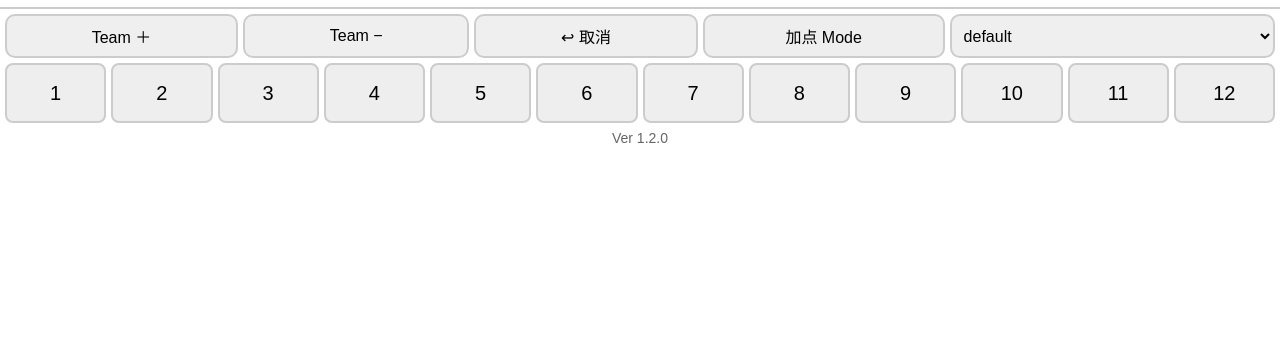
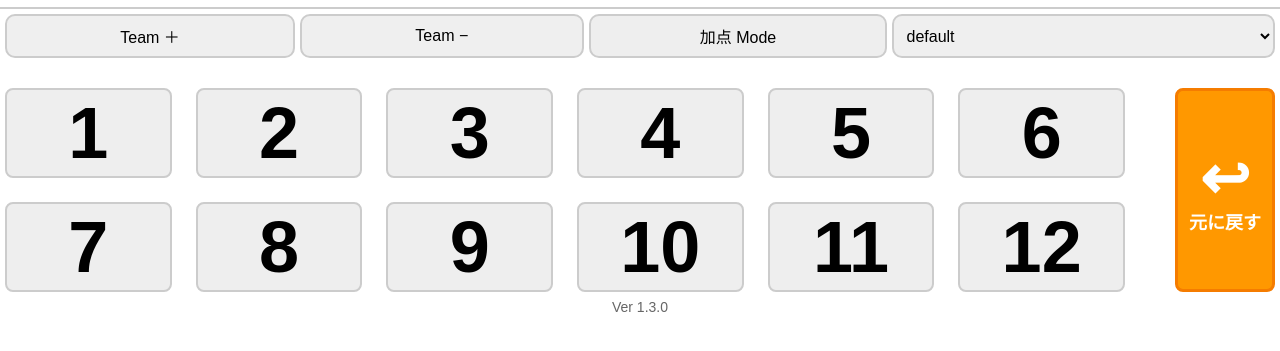
Before and after one commit to atsushikose-arch/molkky-score-app, a plain HTML site: page index.html in a window 1280 px wide. Shown: the part 391-742 px from the top of the page. Drawn offline with Linux system fonts and the light colour scheme; a web font is replaced by a local one.

Commit message:
Improve UI/UX: enlarge score input keys and reposition undo button
- Increase score input key size (60px -> 100px height, 72px font)
- Increase spacing between keys (5px -> 24px gap)
- Move undo button to the right side of score keys
- Add "元に戻す" text to undo button with icon
- Increase spacing between keys and undo button (50px gap)
- Update version to 1.3.0

Co-Authored-By: Claude Sonnet 4.5 <noreply@anthropic.com>

```diff
--- a/index.html
+++ b/index.html
@@ -126,12 +126,17 @@ body {
     border: 2px solid #ccc;
     flex-grow: 1;
 }
+.keys-area {
+    display: flex;
+    gap: 50px;
+    margin-top: 25px;
+}
 .keys {
-    width: 100%;
+    flex: 1;
     display: grid;
-    grid-template-columns: repeat(auto-fit, minmax(50px, 1fr));
-    grid-auto-rows: 60px;
-    gap: 5px;
+    grid-template-columns: repeat(auto-fit, minmax(80px, 1fr));
+    grid-auto-rows: 100px;
+    gap: 24px;
 }
 .key {
     border: 2px solid #ccc;
@@ -140,8 +145,42 @@ body {
     display: flex;
     justify-content: center;
     align-items: center;
-    font-size: 20px;
+    font-size: 72px;
+    font-weight: bold;
     cursor: pointer;
+    user-select: none;
+}
+.key:active {
+    background: #ddd;
+    transform: scale(0.95);
+}
+.undo-button {
+    min-width: 120px;
+    background: #ff9800;
+    color: white;
+    font-weight: bold;
+    border: 3px solid #f57c00;
+    border-radius: 8px;
+    cursor: pointer;
+    user-select: none;
+    display: flex;
+    flex-direction: column;
+    justify-content: center;
+    align-items: center;
+    gap: 5px;
+    padding: 10px;
+}
+.undo-button .icon {
+    font-size: 60px;
+    line-height: 1;
+}
+.undo-button .text {
+    font-size: 18px;
+    line-height: 1;
+}
+.undo-button:active {
+    background: #f57c00;
+    transform: scale(0.95);
 }
 .version {
     font-size: 14px;
@@ -153,7 +192,16 @@ body {
     .container { flex-direction: column; }
     .bottom { flex-direction: column; }
     .controls { flex-direction: row; flex-wrap: wrap; }
-    .keys { grid-template-columns: repeat(auto-fit, minmax(50px, 1fr)); }
+    .keys-area {
+        margin-top: 25px;
+    }
+    .keys {
+        grid-template-columns: repeat(6, 1fr);
+        grid-auto-rows: 90px;
+    }
+    .undo-button {
+        min-width: 100px;
+    }
 }
 </style>
 </head>
@@ -164,7 +212,6 @@ body {
         <div class="controls">
             <button onclick="addTeam()">Team ＋</button>
             <button onclick="removeTeam()">Team −</button>
-            <button onclick="undo()">↩ 取消</button>
             <div id="modeToggle" class="mode-toggle">Mode</div>
             <!-- ★ テーマ選択 -->
             <select id="themeSelector" class="theme-selector" onchange="changeTheme(this.value)">
@@ -179,8 +226,14 @@ body {
                 <option value="numbers_working">working</option>
             </select>
         </div>
-        <div class="keys" id="keys"></div>
-        <div class="version">Ver 1.2.0</div>
+        <div class="keys-area">
+            <div class="keys" id="keys"></div>
+            <button class="undo-button" onclick="undo()">
+                <span class="icon">↩</span>
+                <span class="text">元に戻す</span>
+            </button>
+        </div>
+        <div class="version">Ver 1.3.0</div>
     </div>
 </div>
 
```
